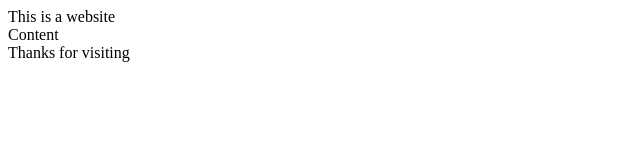
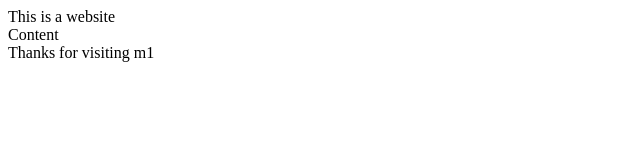
Before and after one commit to shambhu-22/learn-git, a plain HTML site: page index.html in a window 1280 px wide. Shown: the full height of the page, 0-640 px from the left. Drawn offline with Linux system fonts and the light colour scheme.

Commit message:
m1 change index

```diff
--- a/index.html
+++ b/index.html
@@ -8,6 +8,6 @@
 <body>
     <header>This is a website</header>
     <body>Content</body>
-    <footer>Thanks for visiting</footer>
+    <footer>Thanks for visiting m1</footer>
 </body>
 </html>
```
